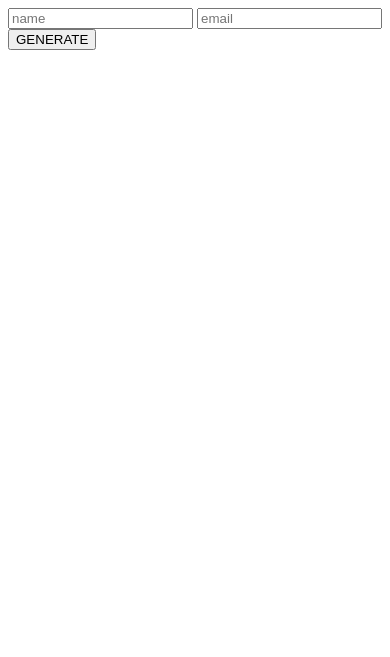
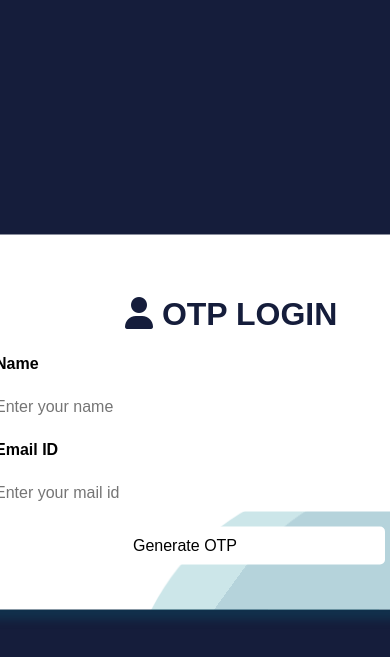
Before and after one commit to harika-maha/Java-Training, a Flask app: page / in a window 390 px wide; the page is wider, and only the part inside the window is pictured. Shown: the top 657 px of that part. Run offline with Flask 3, Linux system fonts and the light colour scheme.

Commit message:
Updated UI

```diff
--- a/otpGenerator/app.py
+++ b/otpGenerator/app.py
@@ -26,19 +26,27 @@ def index():
 
     return render_template('index.html')
 
-@app.route('/otp', methods=["POST", "GET"])
+@app.route('/otp_ui', methods=["POST", "GET"])
 
 def otp():
     global otObtained
     name = request.form['name']
     email = request.form['email']
     otObtained = generate(email)
-    return render_template('otp.html')
+    return render_template('otp_ui.html')
 
 @app.route('/nextPage', methods=["POST", "GET"])
 def nextPage():
     msg = ""
-    ot = request.form["otp"]
+    ot0 = request.form["otp0"] * 100000
+    ot1 = request.form["otp1"] * 10000
+    ot2 = request.form["otp2"] * 1000
+    ot3 = request.form["otp3"] * 100
+    ot4 = request.form["otp4"] * 10
+    ot5 = request.form["otp5"] * 1
+
+    ot = ot0 + ot1 + ot2 + ot3 + ot4 + ot5
+
     if(ot==otObtained):
         msg = "Verification Successful!"
     else:
--- a/otpGenerator/templates/index.html
+++ b/otpGenerator/templates/index.html
@@ -1,22 +1,216 @@
 <!DOCTYPE html>
-<!--[if lt IE 7]>      <html class="no-js lt-ie9 lt-ie8 lt-ie7"> <![endif]-->
-<!--[if IE 7]>         <html class="no-js lt-ie9 lt-ie8"> <![endif]-->
-<!--[if IE 8]>         <html class="no-js lt-ie9"> <![endif]-->
-<!--[if gt IE 8]>      <html class="no-js"> <!--<![endif]-->
-<html>
+<html lang="en">
   <head>
-    <meta charset="utf-8" />
+    <meta charset="UTF-8" />
     <meta http-equiv="X-UA-Compatible" content="IE=edge" />
-    <title></title>
-    <meta name="description" content="" />
-    <meta name="viewport" content="width=device-width, initial-scale=1" />
-    <link rel="stylesheet" href="" />
+    <meta name="viewport" content="width=device-width, initial-scale=1.0" />
+    <title>OTPSender</title>
+    <link
+      rel="stylesheet"
+      href="https://cdnjs.cloudflare.com/ajax/libs/font-awesome/6.0.0/css/all.min.css"
+      integrity="sha512-9usAa10IRO0HhonpyAIVpjrylPvoDwiPUiKdWk5t3PyolY1cOd4DSE0Ga+ri4AuTroPR5aQvXU9xC6qOPnzFeg=="
+      crossorigin="anonymous"
+      referrerpolicy="no-referrer"
+    />
+    <style>
+      body {
+        background-color: #151d3b;
+        font-family: "Asap", sans-serif;
+      }
+
+      .login {
+        overflow: hidden;
+        background-color: white;
+        padding: 40px 30px 30px 30px;
+        border-radius: 10px;
+        position: absolute;
+        top: 50%;
+        left: 50%;
+        width: 400px;
+        -webkit-transform: translate(-50%, -50%);
+        -moz-transform: translate(-50%, -50%);
+        -ms-transform: translate(-50%, -50%);
+        -o-transform: translate(-50%, -50%);
+        transform: translate(-50%, -50%);
+        -webkit-transition: -webkit-transform 300ms, box-shadow 300ms;
+        -moz-transition: -moz-transform 300ms, box-shadow 300ms;
+        transition: transform 300ms, box-shadow 300ms;
+        box-shadow: 5px 10px 10px rgba(2, 128, 144, 0.2);
+      }
+
+      .login::before,
+      .login::after {
+        content: "";
+        position: absolute;
+        width: 600px;
+        height: 600px;
+        border-top-left-radius: 40%;
+        border-top-right-radius: 45%;
+        border-bottom-left-radius: 35%;
+        border-bottom-right-radius: 40%;
+        z-index: -1;
+      }
+
+      .login::before {
+        left: 40%;
+        bottom: -130%;
+        background-color: rgba(69, 105, 144, 0.15);
+        -webkit-animation: wawes 6s infinite linear;
+        -moz-animation: wawes 6s infinite linear;
+        animation: wawes 6s infinite linear;
+      }
+
+      .login::after {
+        left: 35%;
+        bottom: -125%;
+        background-color: rgba(2, 128, 144, 0.2);
+        -webkit-animation: wawes 7s infinite;
+        -moz-animation: wawes 7s infinite;
+        animation: wawes 7s infinite;
+      }
+
+      .login > input {
+        font-family: "Asap", sans-serif;
+        display: block;
+        border-radius: 5px;
+        font-size: 16px;
+        background: white;
+        width: 100%;
+        border: 0;
+        padding: 10px 10px;
+        margin: 15px -10px;
+      }
+
+      .login > button {
+        font-family: "Asap", sans-serif;
+        cursor: pointer;
+        color: #fff;
+        font-size: 16px;
+        text-transform: uppercase;
+        width: 80px;
+        border: 0;
+        padding: 10px 0;
+        margin-top: 10px;
+        margin-left: -5px;
+        border-radius: 5px;
+        background-color: #151d3b;
+        -webkit-transition: background-color 300ms;
+        -moz-transition: background-color 300ms;
+        transition: background-color 300ms;
+      }
+
+      .login > button:hover {
+        background-color: #151d3b;
+      }
+
+      @-webkit-keyframes wawes {
+        from {
+          -webkit-transform: rotate(0);
+        }
+        to {
+          -webkit-transform: rotate(360deg);
+        }
+      }
+
+      @-moz-keyframes wawes {
+        from {
+          -moz-transform: rotate(0);
+        }
+        to {
+          -moz-transform: rotate(360deg);
+        }
+      }
+
+      @keyframes wawes {
+        from {
+          -webkit-transform: rotate(0);
+          -moz-transform: rotate(0);
+          -ms-transform: rotate(0);
+          -o-transform: rotate(0);
+          transform: rotate(0);
+        }
+        to {
+          -webkit-transform: rotate(360deg);
+          -moz-transform: rotate(360deg);
+          -ms-transform: rotate(360deg);
+          -o-transform: rotate(360deg);
+          transform: rotate(360deg);
+        }
+      }
+
+      a {
+        text-decoration: none;
+        color: rgba(255, 255, 255, 0.6);
+        position: absolute;
+        right: 10px;
+        bottom: 10px;
+        font-size: 12px;
+      }
+      /* sign-up button */
+
+      .bn632-hover {
+        width: 160px;
+        font-size: 16px;
+        font-weight: 600;
+        color: #fff;
+        cursor: pointer;
+        margin: 20px;
+        height: 55px;
+        text-align: center;
+        border: none;
+        background-size: 300% 100%;
+        border-radius: 50px;
+        moz-transition: all 0.4s ease-in-out;
+        -o-transition: all 0.4s ease-in-out;
+        -webkit-transition: all 0.4s ease-in-out;
+        transition: all 0.4s ease-in-out;
+      }
+
+      .bn632-hover:hover {
+        background-position: 100% 0;
+        moz-transition: all 0.4s ease-in-out;
+        -o-transition: all 0.4s ease-in-out;
+        -webkit-transition: all 0.4s ease-in-out;
+        transition: all 0.4s ease-in-out;
+      }
+
+      .bn632-hover:focus {
+        outline: none;
+      }
+
+      .bn632-hover.bn26 {
+        background-image: linear-gradient(
+          to right,
+          #25aae1,
+          #4481eb,
+          #04befe,
+          #3f86ed
+        );
+        box-shadow: 0 4px 15px 0 rgba(65, 132, 234, 0.75);
+      }
+    </style>
   </head>
+
   <body>
-    <form action="otp" method="post">
-      <input type="text" name="name" placeholder="name" />
-      <input type="text" name="email" placeholder="email" />
-      <input type="submit" value="GENERATE" />
+    <form action="otp_ui" method="post" class="login">
+      <h1 style="padding-left: 130px; color: #151d3b">
+        <i class="fa-solid fa-user"></i> OTP LOGIN
+      </h1>
+
+      <label for="name"><b>Name</b></label>
+      <input type="text" name="name" placeholder="Enter your name" />
+
+      <label for="email"><b>Email ID</b></label>
+      <input
+        type="text"
+        name="email"
+        placeholder="Enter your mail id"
+        required
+      />
+
+      <!-- <button class="float-left submit-button"> -->
+      <input type="submit" value="Generate OTP" />
+      <!-- </button> -->
     </form>
   </body>
 </html>
```
Also changed, not shown: otpGenerator/otp_ui.html (added, +180 -0 lines).
